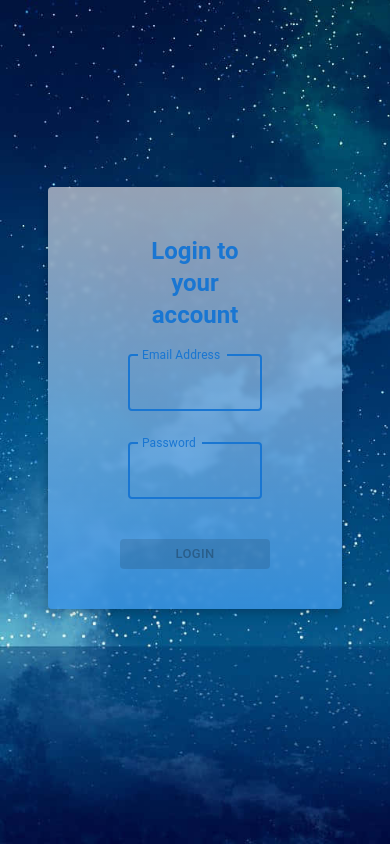
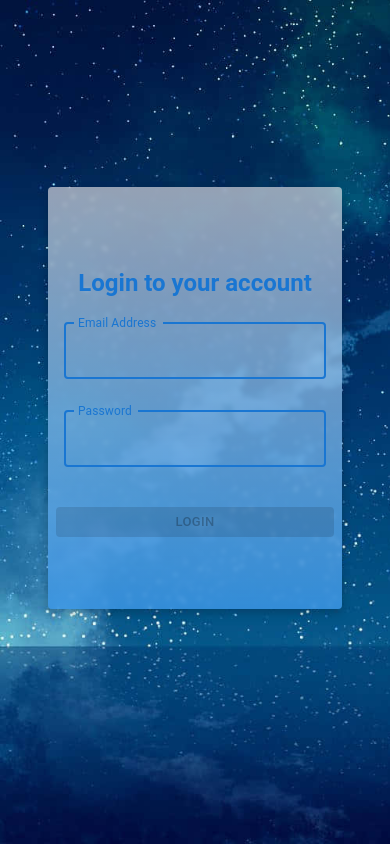
Before and after one commit to ilhamnoerr95/frontend-repo, a Next.js app: page / in a window 390 px wide. Built offline with nearby package versions, Linux system fonts and the light colour scheme.

Commit message:
feat: responsive padding

```diff
--- a/src/components/template/Login.tsx
+++ b/src/components/template/Login.tsx
@@ -34,7 +34,9 @@ const Login = () => {
 					sx={{
 						flexDirection: "column",
 						alignContent: "center",
-						padding: "0 4rem",
+						px: {
+							md: 10,
+						},
 						height: "100%",
 						backgroundColor: "rgba(255, 255, 255, 0.2)",
 						backdropFilter: "blur(2px)",
```
